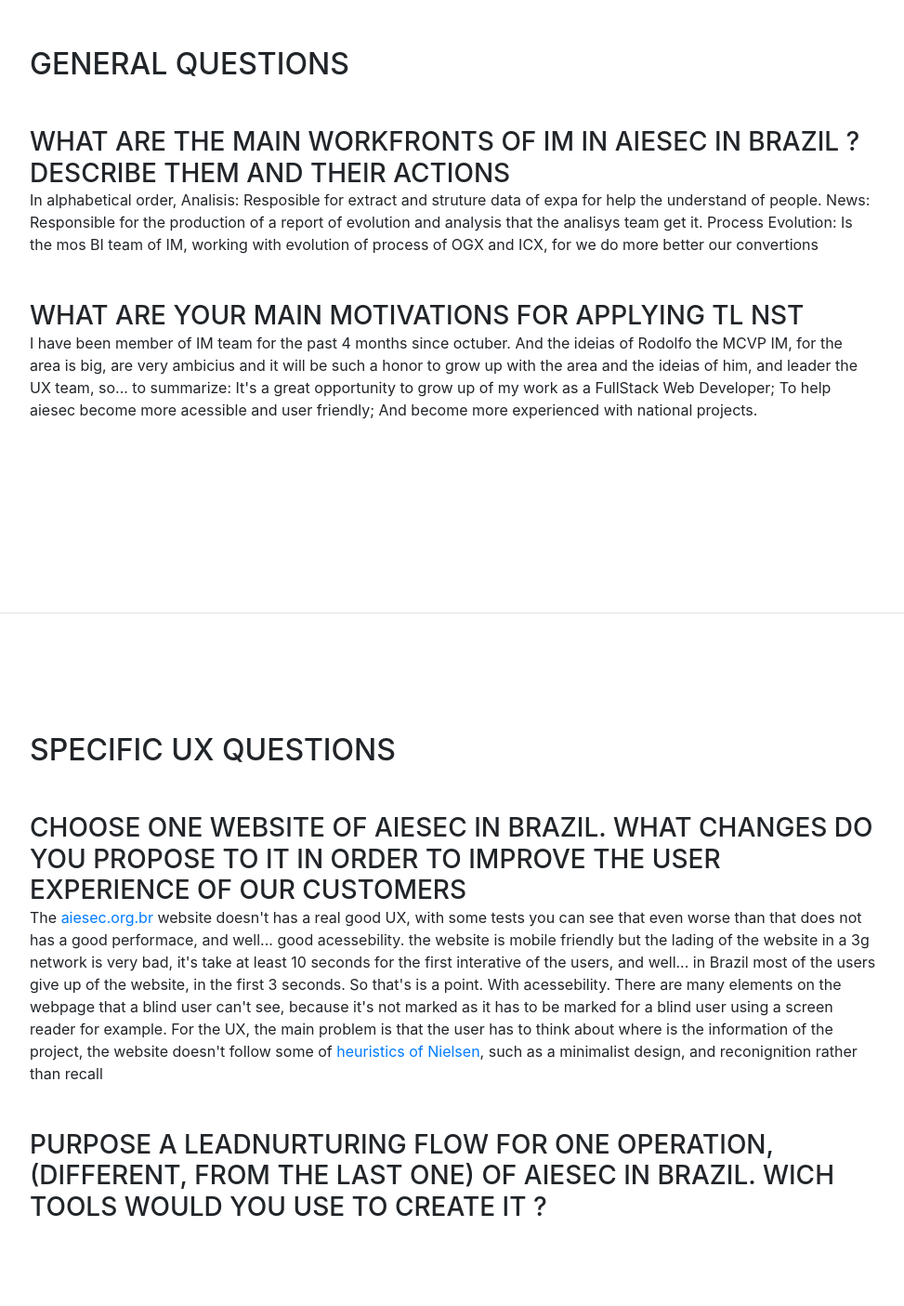
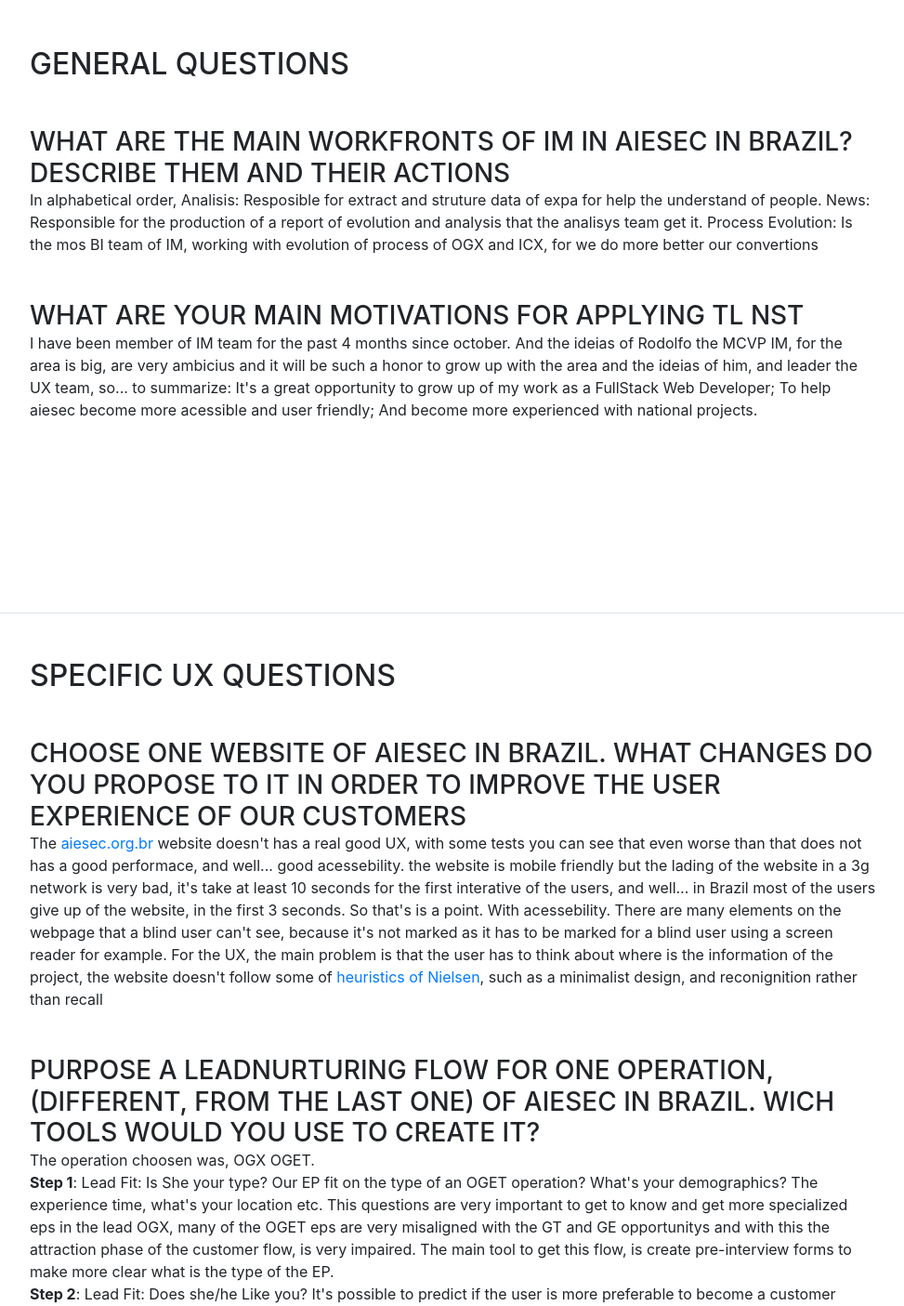
Before and after one commit to laedanthehuman/TLIM, a website with bundled scripts: page index.html in a window 1280 px wide. Shown: the part 940-2345 px from the top of the page at 93% size, without its empty margins (288-1261 px from the left). Built offline with nearby package versions, Linux system fonts and the light colour scheme; a web font is replaced by a local one.

Commit message:
finalizando perguntas

```diff
--- a/index.html
+++ b/index.html
@@ -31,7 +31,7 @@
     <a class="navbar-brand js-scroll-trigger" href="#page-top">
       <span class="d-block d-lg-none">Aiesec in Brazil</span>
       <span class="d-none d-lg-block">
-        <img class="img-fluid img-profile rounded-circle mx-auto mb-2" src="img/profile.jpg" alt="">
+        <img class="img-fluid img-profile rounded-circle mx-auto mb-2" src="img/char.png" alt="">
       </span>
     </a>
     <button class="navbar-toggler" type="button" data-toggle="collapse" data-target="#navbarSupportedContent" aria-controls="navbarSupportedContent"
@@ -73,7 +73,7 @@
 
         <div class="resume-item mb-5">
           <div class="resume-content mr-auto">
-            <h3 class="mb-0">What are the main workfronts of IM in AIESEC in BRAZIL ? Describe them and their actions</h3>
+            <h3 class="mb-0">What are the main workfronts of IM in Aiesec in Brazil? Describe them and their actions</h3>
             <p>
               In alphabetical order, Analisis: Resposible for extract and struture data of expa for help the understand of people. News:
               Responsible for the production of a report of evolution and analysis that the analisys team get it. Process
@@ -87,7 +87,7 @@
           <div class="resume-content mr-auto">
             <h3 class="mb-0">What are your main motivations for applying TL NST</h3>
             <p>
-              I have been member of IM team for the past 4 months since octuber. And the ideias of Rodolfo the MCVP IM, for the area is
+              I have been member of IM team for the past 4 months since october. And the ideias of Rodolfo the MCVP IM, for the area is
               big, are very ambicius and it will be such a honor to grow up with the area and the ideias of him, and leader
               the UX team, so... to summarize: It's a great opportunity to grow up of my work as a FullStack Web Developer;
               To help aiesec become more acessible and user friendly; And become more experienced with national projects.
@@ -102,7 +102,7 @@
 
         <div class="resume-item mb-5">
           <div class="resume-content mr-auto">
-            <h3 class="mb-0">Choose one website of AIESEC in BRAZIL. What changes do you propose to IT in order to improve the User Experience
+            <h3 class="mb-0">Choose one website of Aiesec in Brazil. What changes do you propose to IT in order to improve the User Experience
               of our customers</h3>
             <p>
               The
@@ -120,16 +120,27 @@
 
         <div class="resume-item ">
           <div class="resume-content mr-auto">
-            <h3 class="mb-0">Purpose a leadnurturing flow for one operation, (different, from the last one) of AIESEC in BRAZIL. Wich tools would you use to create it ?</h3>
+            <h3 class="mb-0">Purpose a leadnurturing flow for one operation, (different, from the last one) of Aiesec in Brazil. Wich tools
+              would you use to create it?</h3>
             <p>
-
+              The operation choosen was, OGX OGET.
+              <br>
+              <strong> Step 1</strong>: Lead Fit: Is She your type? Our EP fit on the type of an OGET operation? What's your demographics?
+              The experience time, what's your location etc. This questions are very important to get to know and get more
+              specialized eps in the lead OGX, many of the OGET eps are very misaligned with the GT and GE opportunitys and
+              with this the attraction phase of the customer flow, is very impaired. The main tool to get this flow, is create
+              pre-interview forms to make more clear what is the type of the EP.
+              <br>
+              <strong> Step 2</strong>: Lead Fit: Does she/he Like you? It's possible to predict if the user is more preferable to
+              become a customer seeing the activity time of it on the website. If he's has the intention to buy or not(as
+              seeing in the image bellow). This is possible using the analistys google website.
+              <br>
+              <img src="img/leadnurtering.png" class="text-center" alt="">
             </p>
           </div>
         </div>
       </div>
     </section>
-
-
 
   </div>
 
--- a/package.json
+++ b/package.json
@@ -11,6 +11,10 @@
         "theme",
         "template"
     ],
+    "scripts": {
+        "start": "gulp dev",
+        "build": "gulp"
+    },
     "homepage": "https://startbootstrap.com/template-overviews/resume",
     "bugs": {
         "url": "https://github.com/BlackrockDigital/startbootstrap-resume/issues",
```
Also changed, not shown: README.md (deleted), img/char.png (added), img/leadnurtering.png (added), 2 other files.
